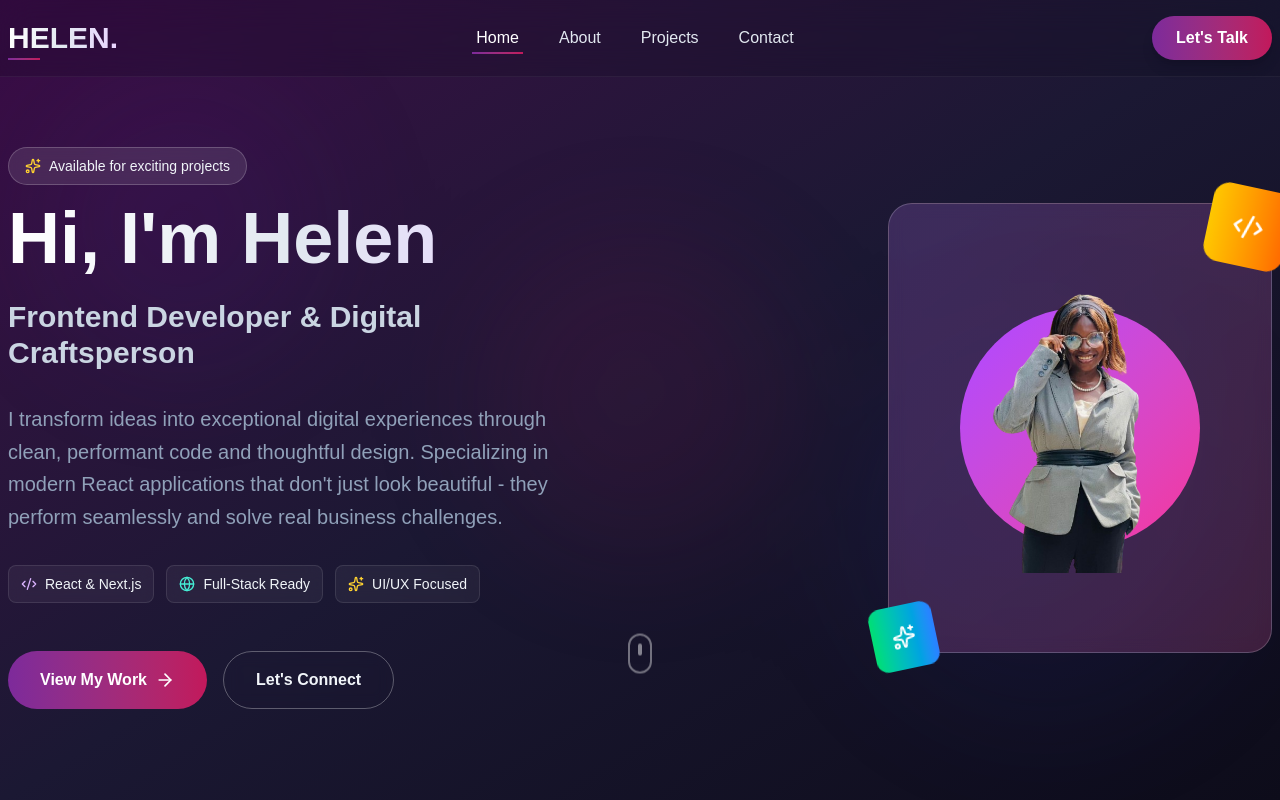
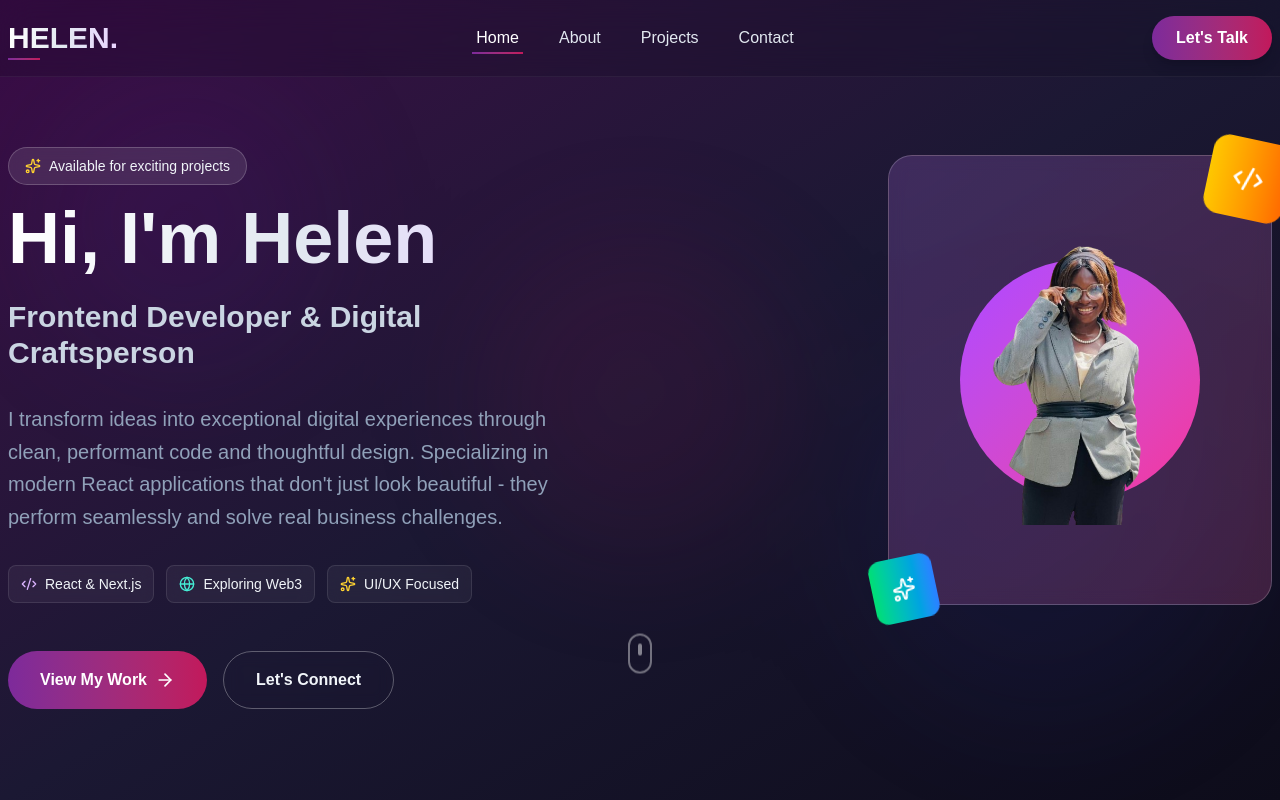
Before and after one commit to HELEN-DEE/portfolio, a Next.js app: page / in a window 1280 px wide. Shown: the top 800 px of the page. Built offline with nearby package versions, Linux system fonts and the light colour scheme.

Commit message:
Modify: hero image and write up

```diff
--- a/src/components/Hero.tsx
+++ b/src/components/Hero.tsx
@@ -41,7 +41,7 @@ return (
                 </div>
                 <div className="flex items-center space-x-2 bg-white/5 backdrop-blur-sm rounded-lg px-3 py-2 border border-white/10">
                     <Globe className="w-4 h-4 text-teal-300" />
-                    <span className="text-sm font-medium">Full-Stack Ready</span>
+                    <span className="text-sm font-medium">Exploring Web3</span>
                 </div>
                 <div className="flex items-center space-x-2 bg-white/5 backdrop-blur-sm rounded-lg px-3 py-2 border border-white/10">
                     <Sparkles className="w-4 h-4 text-amber-300" />
@@ -64,7 +64,7 @@ return (
 
 
             {/* Right Image */}
-            <div className="lg:justify-self-end relative">
+            <div className="lg:justify-self-end relative lg:bottom-12">
                         <div className="relative w-80 h-96 lg:w-96 lg:h-[450px] mx-auto">
 
                             <div className="absolute inset-0 bg-gradient-to-br from-purple-400/20 to-pink-400/20 rounded-3xl backdrop-blur-sm border border-white/20 flex items-center justify-center">
--- a/src/components/Projects.tsx
+++ b/src/components/Projects.tsx
@@ -44,7 +44,7 @@ const Projects = () => {
             featured: true,
             liveUrl: "https://bag-ecommerce-next-v9tf.vercel.app/",
             githubUrl: "https://github.com/HELEN-DEE/bag-ecommerce-app.git",
-            status: "in progress",
+            status: "Completed",
         },
         // {
         //     id: 2,
```
